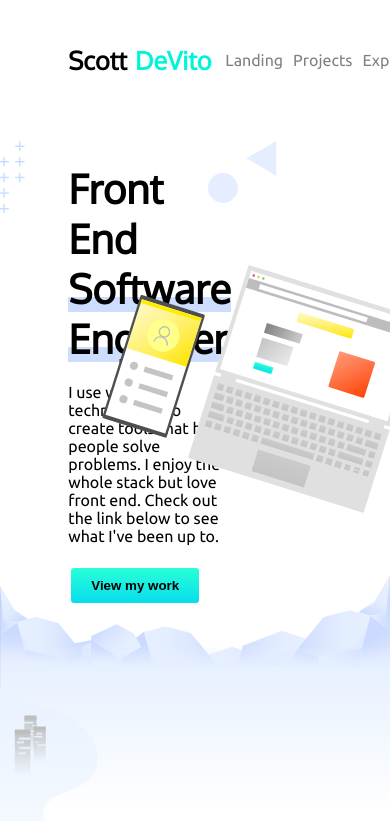
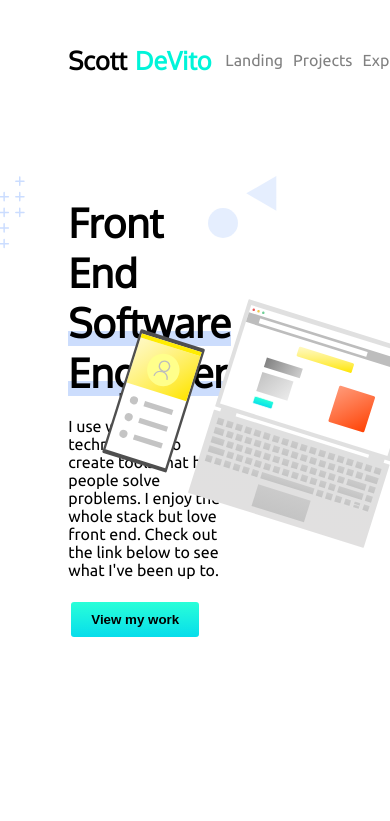
Before and after one commit to scottdevito/sdevito-portfolio, a React (Create React App) app: page / in a window 390 px wide. Shown: the top 821 px of the page. Built offline with nearby package versions, Linux system fonts and the light colour scheme.

Commit message:
Tweak responsive alignment

```diff
--- a/src/pages/contact-section/contact-section.tsx
+++ b/src/pages/contact-section/contact-section.tsx
@@ -72,7 +72,15 @@ const AmbientLightWrapper = styled.div`
 const Stars = styled.img`
   width: 100%;
   max-width: 100%;
-  transform: translateY(100px);
+  transform: translateY(160px);
+
+  @media (min-width: 2200px) {
+    transform: translateY(220px);
+  }
+
+  @media (min-width: 3000px) {
+    transform: translateY(300px);
+  }
 `;
 
 const Mountains = styled.img`
--- a/src/pages/landing-section/landing-section.tsx
+++ b/src/pages/landing-section/landing-section.tsx
@@ -60,16 +60,19 @@ const TopContentWrapper = styled.div`
   justify-content: space-between;
   align-items: center;
   width: ${centerContentWidth};
-  height: 50%;
+  height: 80%;
   min-height: 80%;
   z-index: 2;
   margin-top: 1%;
   position: relative;
+  transform: translateY(40px);
 `;
 
 const BlueMountainsBg = styled.img`
+  min-height: 100vh;
+  min-width: 100%;
   width: 100%;
-  transform: translateY(-14%);
+  transform: translateY(-10%);
 `;
 
 const IntroAndCTAWrapper = styled.div`
```
Also changed, not shown: src/assets/images/stars.svg.
